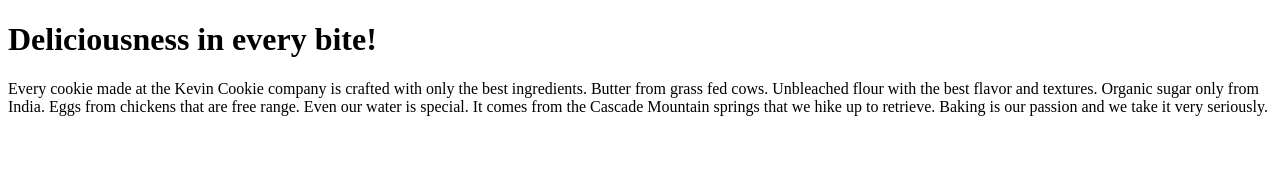
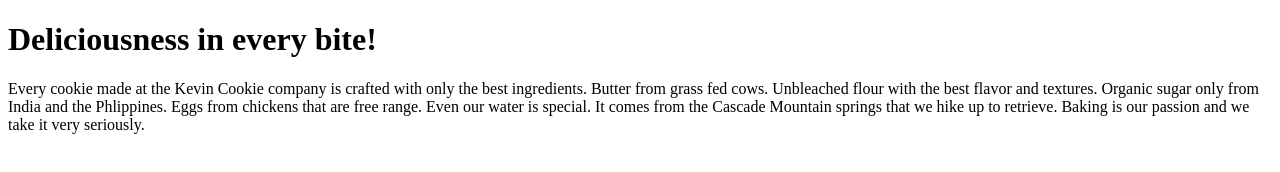
Before and after one commit to Ashish-Johnson/myfirstproject, a plain HTML site: page index.htm in a window 1280 px wide. Drawn offline with Linux system fonts and the light colour scheme.

Commit message:
Update index.htm

```diff
--- a/index.htm
+++ b/index.htm
@@ -4,7 +4,7 @@
 
 <h1>Deliciousness in every bite!</h1>
 
-<p>Every cookie made at the Kevin Cookie company is crafted with only the best ingredients. Butter from grass fed cows. Unbleached flour with the best flavor and textures. Organic sugar only from India. Eggs from chickens that are free range. Even our water is special. It comes from the Cascade Mountain springs that we hike up to retrieve. Baking is our passion and we take it very seriously.</p>
+<p>Every cookie made at the Kevin Cookie company is crafted with only the best ingredients. Butter from grass fed cows. Unbleached flour with the best flavor and textures. Organic sugar only from India and the Phlippines. Eggs from chickens that are free range. Even our water is special. It comes from the Cascade Mountain springs that we hike up to retrieve. Baking is our passion and we take it very seriously.</p>
 
 
 </body>
```
